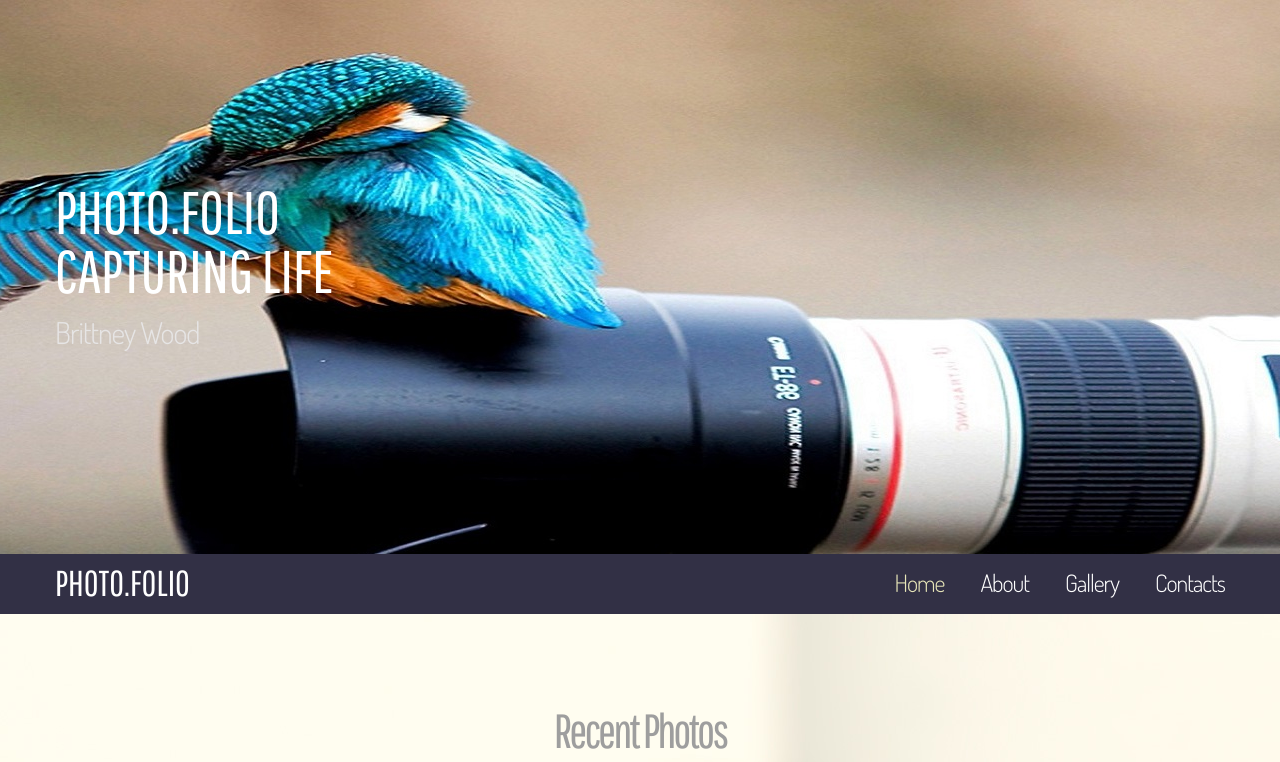
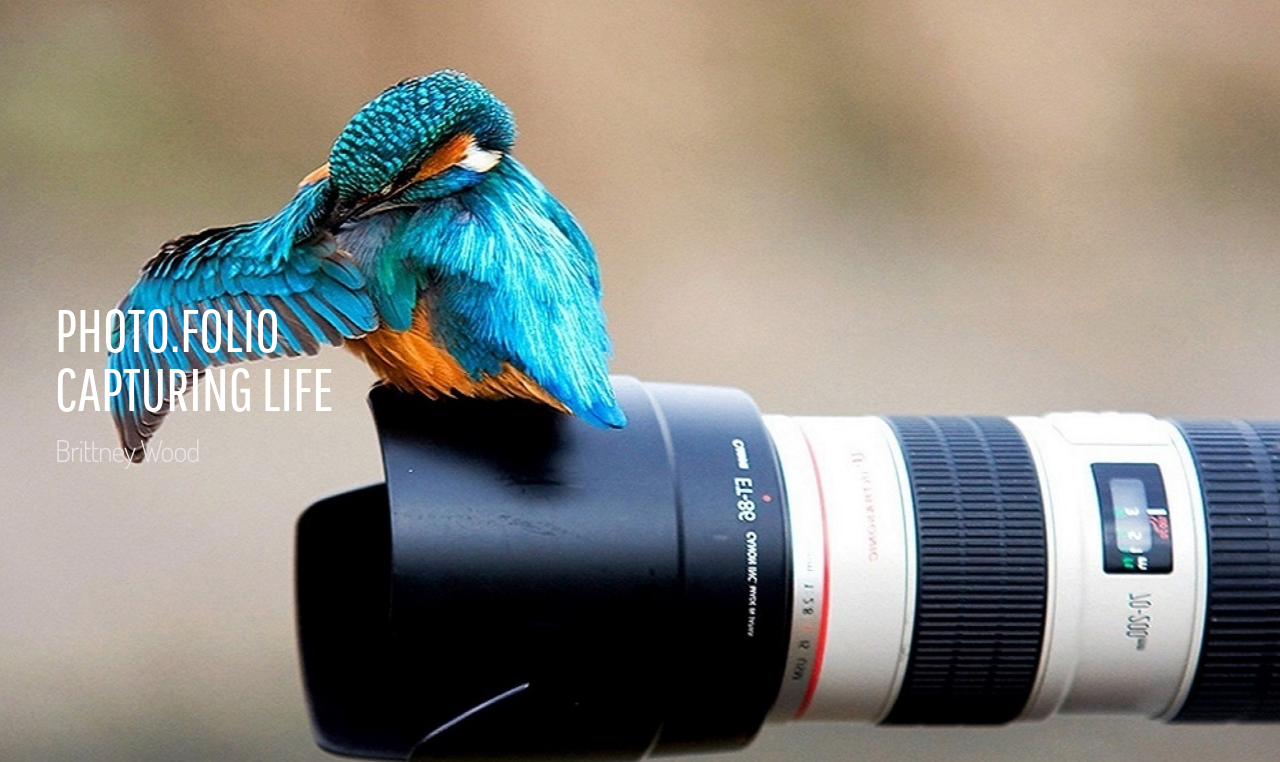
Before and after one commit to santizo707/bucci, a plain HTML site: page index.html in a window 1280 px wide. Shown: the top 762 px of the page. Drawn offline with nearby package versions, Linux system fonts and the light colour scheme.

Commit message:
secound commit

```diff
--- a/css/style.css
+++ b/css/style.css
@@ -427,8 +427,8 @@ header h1.logo {
 header .header_top {
   letter-spacing: -1px;
   font: 300 30px/48px 'Dosis', sans-serif;
-  padding: 182px 0 198px;
-  background: url(../images/slider2.jpg) center 0 no-repeat;
+  padding: 300px 0 295px;
+  background: url(../images/slider21.jpg) center 0 no-repeat;
 }
 /****Content****/
 #content {
```
Also changed, not shown: images/slider2.jpg (deleted), images/slider21.jpg (added).
